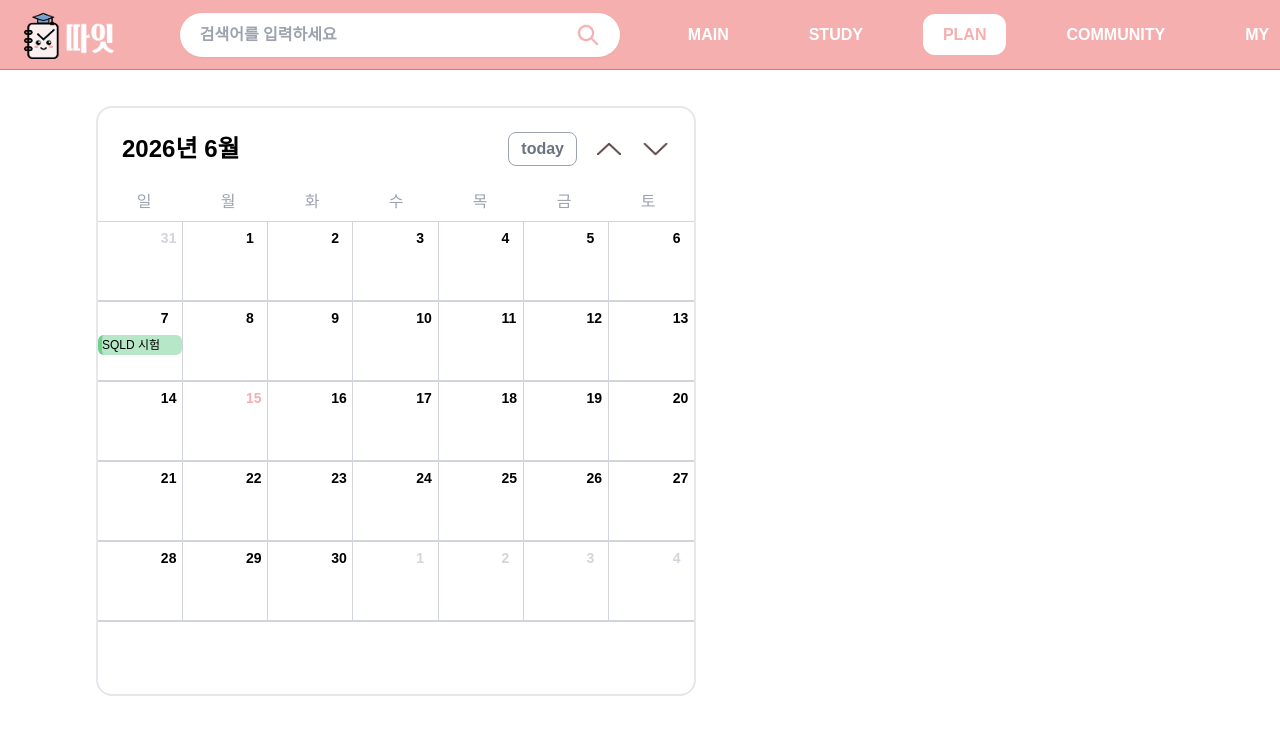
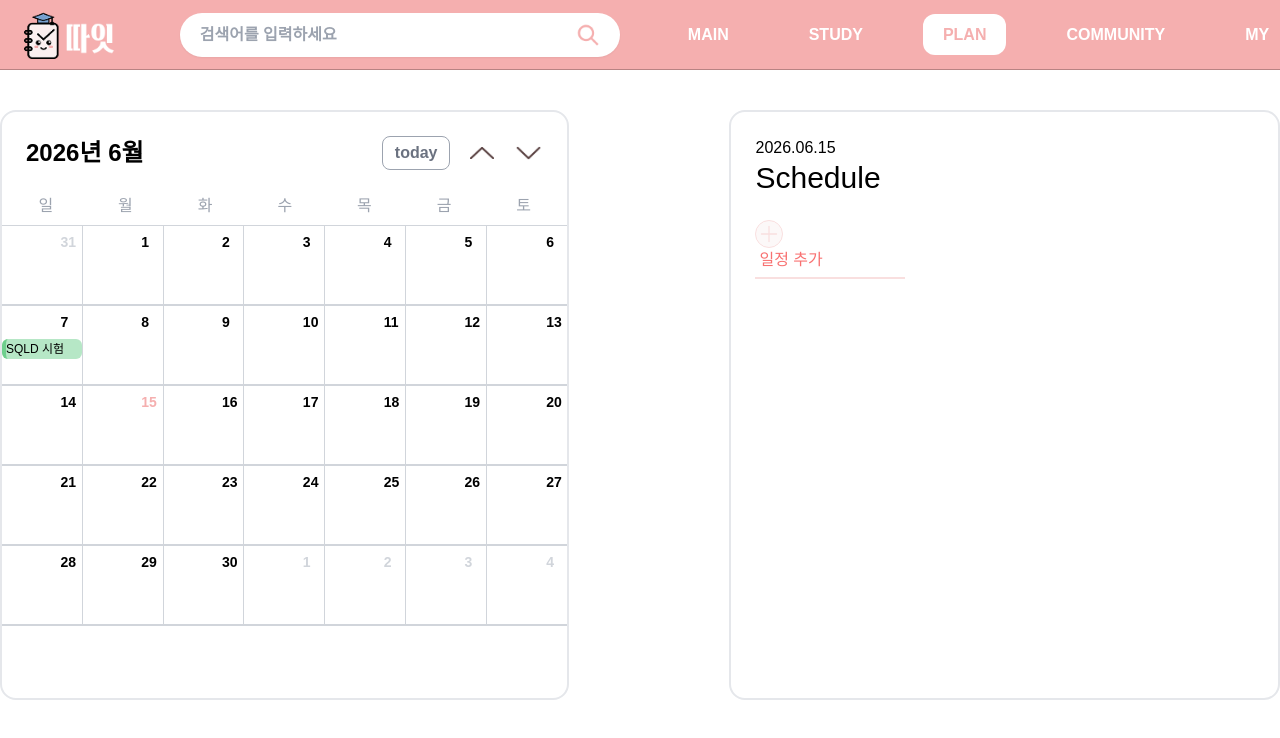
Before and after one commit to FiveOneStudy/Client, a React (Create React App) app: page /plan in a window 1280 px wide. Shown: the top 738 px of the page. Built offline with nearby package versions, Linux system fonts and the light colour scheme; a web font is replaced by a local one.

Commit message:
feat: PlusButton 컴포넌트 추가

```diff
--- a/package.json
+++ b/package.json
@@ -7,6 +7,7 @@
     "@testing-library/jest-dom": "^6.9.1",
     "@testing-library/react": "^16.3.2",
     "@testing-library/user-event": "^13.5.0",
+    "lucide-react": "^1.8.0",
     "react": "^19.2.4",
     "react-dom": "^19.2.4",
     "react-router-dom": "^7.14.0",
--- /dev/null
+++ b/src/components/plan/PlusButton.jsx
@@ -0,0 +1,10 @@
+import React from "react";
+import { Plus } from "lucide-react";
+
+export function PlusButton() {
+  return (
+<button className=" w-7 h-7 rounded-full border border-P300 flex items-center justify-center text-P300 bg-P100 text-4xl " >
+    <Plus size={40} strokeWidth={1.2} />
+</button>
+  );
+}
--- a/src/pages/Plan.jsx
+++ b/src/pages/Plan.jsx
@@ -1,9 +1,17 @@
 import { useState } from "react";
 import UpIcon from "../assets/up.png";
 import DownIcon from "../assets/down.png";
+import { PlusButton } from "../components/plan/PlusButton";
 
 export function Plan() {
-  return <Calendar />;
+  return (
+    <>
+      <div className="flex gap-40 justify-center mt-10">
+        <Calendar />
+        <Schedule />
+      </div>
+    </>
+  );
 }
 
 function Calendar() {
@@ -48,7 +56,7 @@ function Calendar() {
     year === today.getFullYear();
 
   return (
-    <div className="w-[600px] h-[590px] ml-24 mt-9 border-2 rounded-2xl bg-white overflow-hidden">
+    <div className="w-[600px] h-[590px] border-2 rounded-2xl bg-white overflow-hidden">
       {/* 상단 영역 */}
       <div className="p-6">
         {/* 헤더 */}
@@ -155,3 +163,71 @@ function Calendar() {
     </div>
   );
 }
+
+function Schedule() {
+  const today = new Date();
+
+  const year = today.getFullYear();
+  const month = String(today.getMonth() + 1).padStart(2, "0");
+  const day = String(today.getDate()).padStart(2, "0");
+
+  const [showInput, setShowInput] = useState(false);
+  const [inputValue, setInputValue] = useState("");
+  const [todos, setTodos] = useState([]);
+
+  const handleAdd = () => {
+    if (inputValue.trim() === "") return;
+    setTodos([...todos, inputValue]);
+    setInputValue("");
+    setShowInput(false);
+  };
+
+  return (
+    <div className="w-[580px] h-[590px] border-2 rounded-2xl bg-white overflow-hidden">
+      <div className="p-6">
+        <div className="font-medium">
+          {year}.{month}.{day}
+        </div>
+        <h2 className="text-3xl font-medium mb-6">Schedule</h2>
+
+        {/* 일정 리스트 */}
+        <ul className="mb-4">
+          {todos.map((todo, index) => (
+            <li key={index} className="mb-2">
+              • {todo}
+            </li>
+          ))}
+        </ul>
+<PlusButton></PlusButton>
+
+        {/* 입력창 */}
+        {showInput && (
+          <div className="flex gap-2 mb-4">
+            <input
+              type="text"
+              value={inputValue}
+              onChange={(e) => setInputValue(e.target.value)}
+              className="border px-2 py-1 rounded w-full"
+              placeholder="일정을 입력하세요"
+            />
+            <button
+              onClick={handleAdd}
+              className="bg-blue-500 text-white px-3 py-1 rounded"
+            >
+              추가
+            </button>
+          </div>
+        )}
+
+        {/* 일정 추가 버튼 */}
+        <button
+          onClick={() => setShowInput(true)}
+          className="text-red-400 flex items-center gap-1"
+        >
+          <img src=""></img> 일정 추가
+        </button>
+        <div className="w-[30%] my-[1%] border-[1px] border-P300"></div>
+      </div>
+    </div>
+  );
+}
--- a/tailwind.config.js
+++ b/tailwind.config.js
@@ -5,6 +5,8 @@ module.exports = {
     extend: {
       colors: {
         P400: "#F5AFAF",
+        P300: "#F9DFDF",
+        P100: "#FCF8F8",
       },
       width: {
         card: "335px",
```
Also changed, not shown: src/assets/plus.png (added), 1 other file (tests, documents, lock files or other folders).
